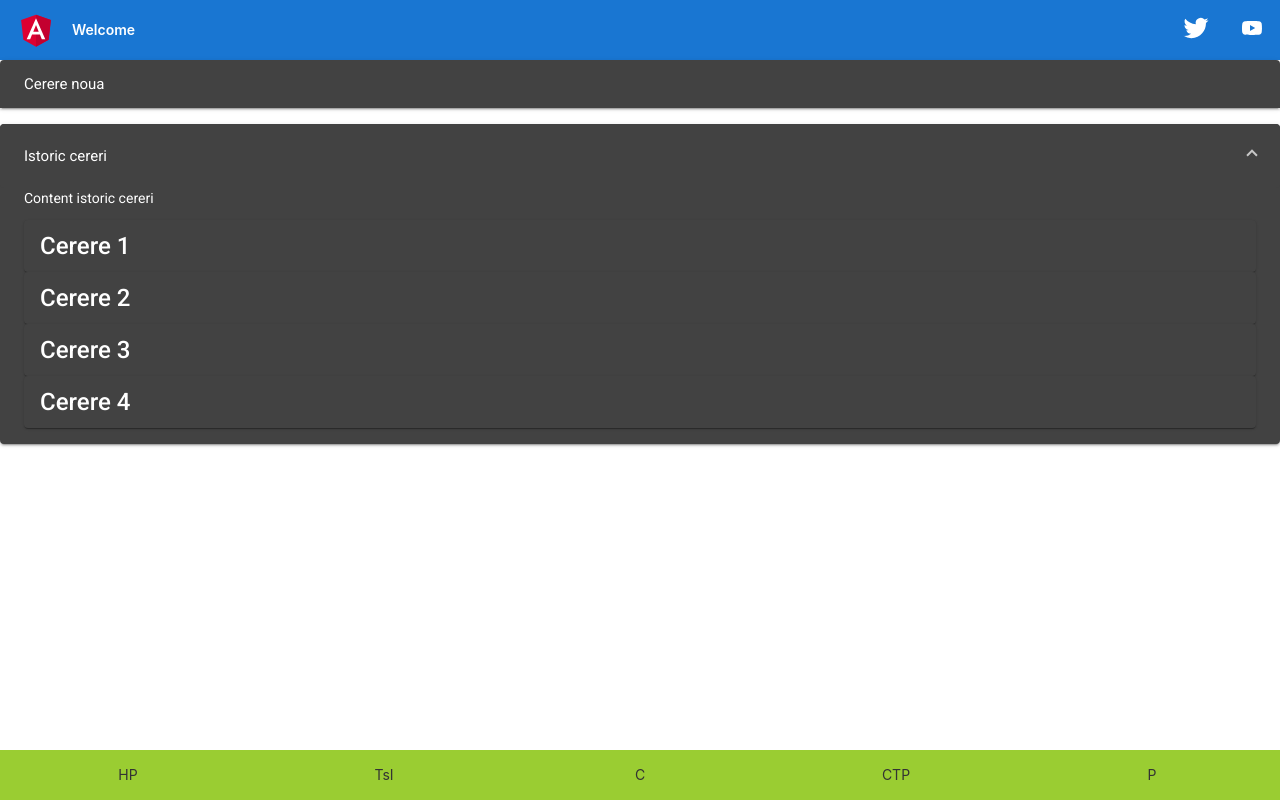
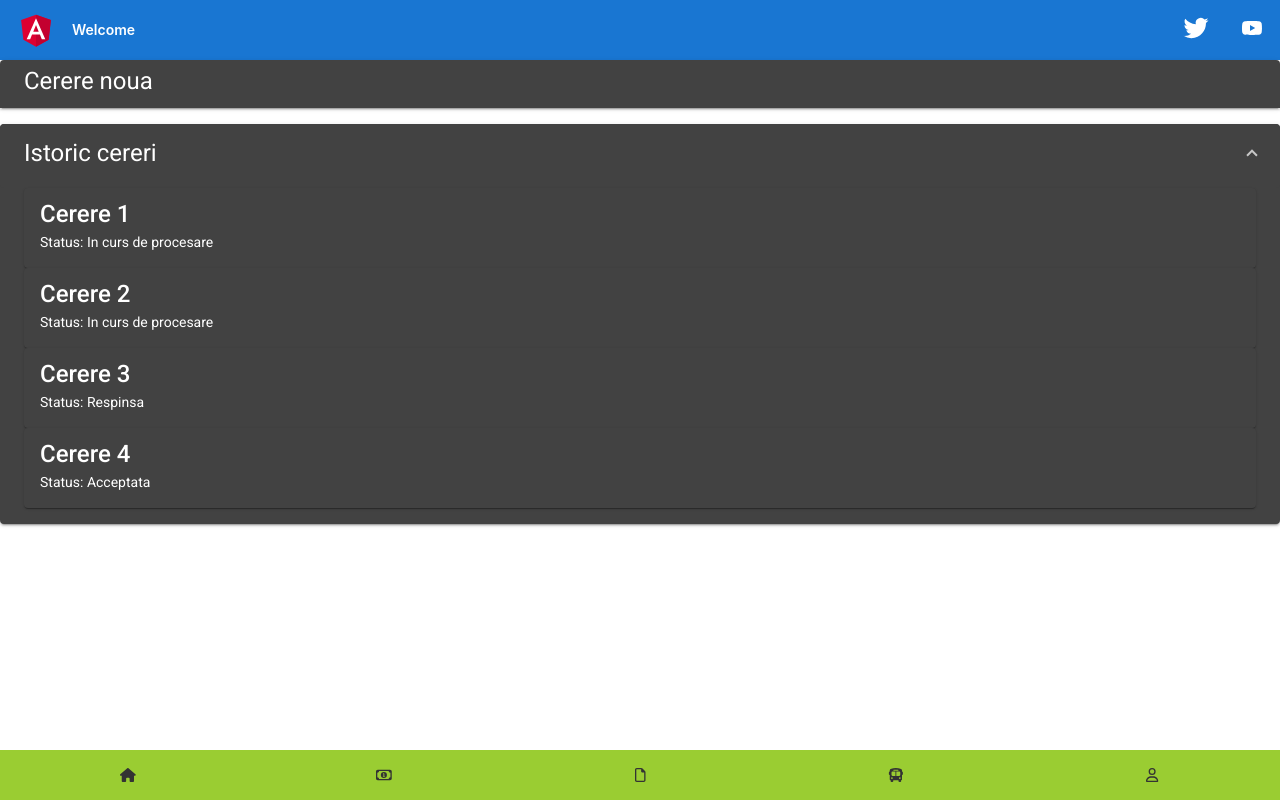
Before and after one commit to adinauifi/BudHackFrontend, an Angular app: page /Cereri in a window 1280 px wide. Both pictures are taken after a click on the button "Istoric cereri". Built offline with nearby package versions, Linux system fonts and the light colour scheme.

Commit message:
added icons

```diff
--- a/package.json
+++ b/package.json
@@ -20,7 +20,13 @@
     "@angular/platform-browser": "^14.2.0",
     "@angular/platform-browser-dynamic": "^14.2.0",
     "@angular/router": "^14.2.0",
+    "@fortawesome/angular-fontawesome": "^0.11.1",
+    "@fortawesome/fontawesome-svg-core": "^6.2.0",
+    "@fortawesome/free-brands-svg-icons": "^6.1.1",
+    "@fortawesome/free-regular-svg-icons": "^6.1.1",
+    "@fortawesome/free-solid-svg-icons": "^6.2.0",
     "angular": "^1.8.3",
+    "angular-fontawesome": "^1.0.0",
     "rxjs": "~7.5.0",
     "tslib": "^2.3.0",
     "zone.js": "~0.11.4"
--- a/src/app/app.component.html
+++ b/src/app/app.component.html
@@ -25,9 +25,19 @@
 
 <!-- Toolbar -->
 <div class="app-toolbar">
-    <div class="toolbar-button" routerLink="/HomePage">HP</div>
-    <div class="toolbar-button" routerLink="/TaxeSiImpozite">TsI</div>
-    <div class="toolbar-button" routerLink="/Cereri">C</div>
-    <div class="toolbar-button" routerLink="/CTP">CTP</div>
-    <div class="toolbar-button" routerLink="/Profile">P</div>
+    <div class="toolbar-button" routerLink="/HomePage">
+        <fa-icon [icon]="faHouse"></fa-icon>
+    </div>
+    <div class="toolbar-button" routerLink="/TaxeSiImpozite">
+        <fa-icon [icon]="faMoneyBill"></fa-icon>
+    </div>
+    <div class="toolbar-button" routerLink="/Cereri">
+        <fa-icon [icon]="faFile"></fa-icon>
+    </div>
+    <div class="toolbar-button" routerLink="/CTP">
+        <fa-icon [icon]="faBus"></fa-icon>
+    </div>
+    <div class="toolbar-button" routerLink="/Profile">
+        <fa-icon [icon]="faUser"></fa-icon>
+    </div>
 </div>
--- a/src/app/app.component.ts
+++ b/src/app/app.component.ts
@@ -1,4 +1,10 @@
 import { Component } from '@angular/core';
+import { faUser } from '@fortawesome/free-regular-svg-icons';
+import { faFile } from '@fortawesome/free-regular-svg-icons';
+import { faMoneyBill1 } from '@fortawesome/free-regular-svg-icons';
+import { faBus } from '@fortawesome/free-solid-svg-icons';
+import { faHouse } from '@fortawesome/free-solid-svg-icons';
+
 
 @Component({
   selector: 'app-root',
@@ -7,4 +13,10 @@ import { Component } from '@angular/core';
 })
 export class AppComponent {
   title = 'BudHackFrontend';
+  faUser = faUser;
+  faFile = faFile;
+  faMoneyBill = faMoneyBill1;
+  faBus = faBus;
+  faHouse = faHouse;
+
 }
--- a/src/app/app.module.ts
+++ b/src/app/app.module.ts
@@ -16,6 +16,8 @@ import {MatCheckboxModule} from '@angular/material/checkbox';
 import { CerereDetailsComponent } from './components/cereri/cerere-details/cerere-details.component';
 import {MatCardModule} from '@angular/material/card';
 import { MatFormFieldModule } from '@angular/material/form-field';
+import { FontAwesomeModule } from '@fortawesome/angular-fontawesome';
+
 
 @NgModule({
   declarations: [
@@ -36,7 +38,8 @@ import { MatFormFieldModule } from '@angular/material/form-field';
     MatSelectModule,
     MatCheckboxModule,
     MatCardModule,
-    MatFormFieldModule
+    MatFormFieldModule,
+    FontAwesomeModule
   ],
   providers: [],
   bootstrap: [AppComponent]
--- a/src/app/components/cereri/cerere.ts
+++ b/src/app/components/cereri/cerere.ts
@@ -6,6 +6,6 @@ export interface Cerere {
     type: number;
     documents: DocumentDTO[];
     dateCreated: Date;
-    status: number;
+    status: string;
     name: string;
   }
--- a/src/app/components/cereri/cereri.component.css
+++ b/src/app/components/cereri/cereri.component.css
@@ -12,3 +12,7 @@ input[type="file"] {
     padding: 0px 4px;
     cursor: pointer;
 }
+
+h1 {
+    padding-top: 10px;
+}
--- a/src/app/components/cereri/cereri.component.html
+++ b/src/app/components/cereri/cereri.component.html
@@ -5,7 +5,7 @@
   <mat-accordion>
     <mat-expansion-panel hideToggle>
       <mat-expansion-panel-header>
-        <mat-panel-title> Cerere noua </mat-panel-title>
+        <mat-panel-title><h1>Cerere noua</h1></mat-panel-title>
       </mat-expansion-panel-header>
 
       <mat-expansion-panel>
@@ -34,10 +34,6 @@
                 <span *ngIf="document.exists">
                     ✓
                 </span>
-                <span *ngIf="!document.exists">
-                    <input type="file" class="file-upload" onchange="console.log(event.target.files)">
-
-                </span>
                 <label class="custom-file-upload" *ngIf="!document.exists">
                     <input type ="file"/>
                     Upload
@@ -56,15 +52,16 @@
 
     <mat-expansion-panel>
       <mat-expansion-panel-header>
-        <mat-panel-title> Istoric cereri </mat-panel-title>
+        <mat-panel-title><h1>Istoric cereri</h1></mat-panel-title>
       </mat-expansion-panel-header>
-      <p>Content istoric cereri</p>
       <div *ngFor="let cerere of cereri">
         <mat-card>
             <mat-card-title>
                 {{cerere.name}}
             </mat-card-title>
-
+            <mat-card-content>
+                Status: {{cerere.status}}
+            </mat-card-content>
         </mat-card>
 
       </div>
--- a/src/app/components/cereri/cereri.component.ts
+++ b/src/app/components/cereri/cereri.component.ts
@@ -27,10 +27,10 @@ export class CereriComponent implements OnInit {
         {value: 'cerere-3', viewValue: 'Cerere 3'},
     ];
     cereri: Cerere[] = [
-        {id: 1, requestorId: 1, type: 1, documents: [], dateCreated: new Date(), status: 1, name: 'Cerere 1'},
-        {id: 1, requestorId: 1, type: 1, documents: [], dateCreated: new Date(), status: 2, name: 'Cerere 2'},
-        {id: 1, requestorId: 1, type: 1, documents: [], dateCreated: new Date(), status: 3, name: 'Cerere 3'},
-        {id: 1, requestorId: 1, type: 1, documents: [], dateCreated: new Date(), status: 4, name: 'Cerere 4'},
+        {id: 1, requestorId: 1, type: 1, documents: [], dateCreated: new Date(), status: 'In curs de procesare', name: 'Cerere 1'},
+        {id: 1, requestorId: 1, type: 1, documents: [], dateCreated: new Date(), status: 'In curs de procesare', name: 'Cerere 2'},
+        {id: 1, requestorId: 1, type: 1, documents: [], dateCreated: new Date(), status: 'Respinsa', name: 'Cerere 3'},
+        {id: 1, requestorId: 1, type: 1, documents: [], dateCreated: new Date(), status: 'Acceptata', name: 'Cerere 4'},
     ];
 
   constructor() { }
```
Also changed, not shown: 2 other files (tests, documents, lock files or other folders).
